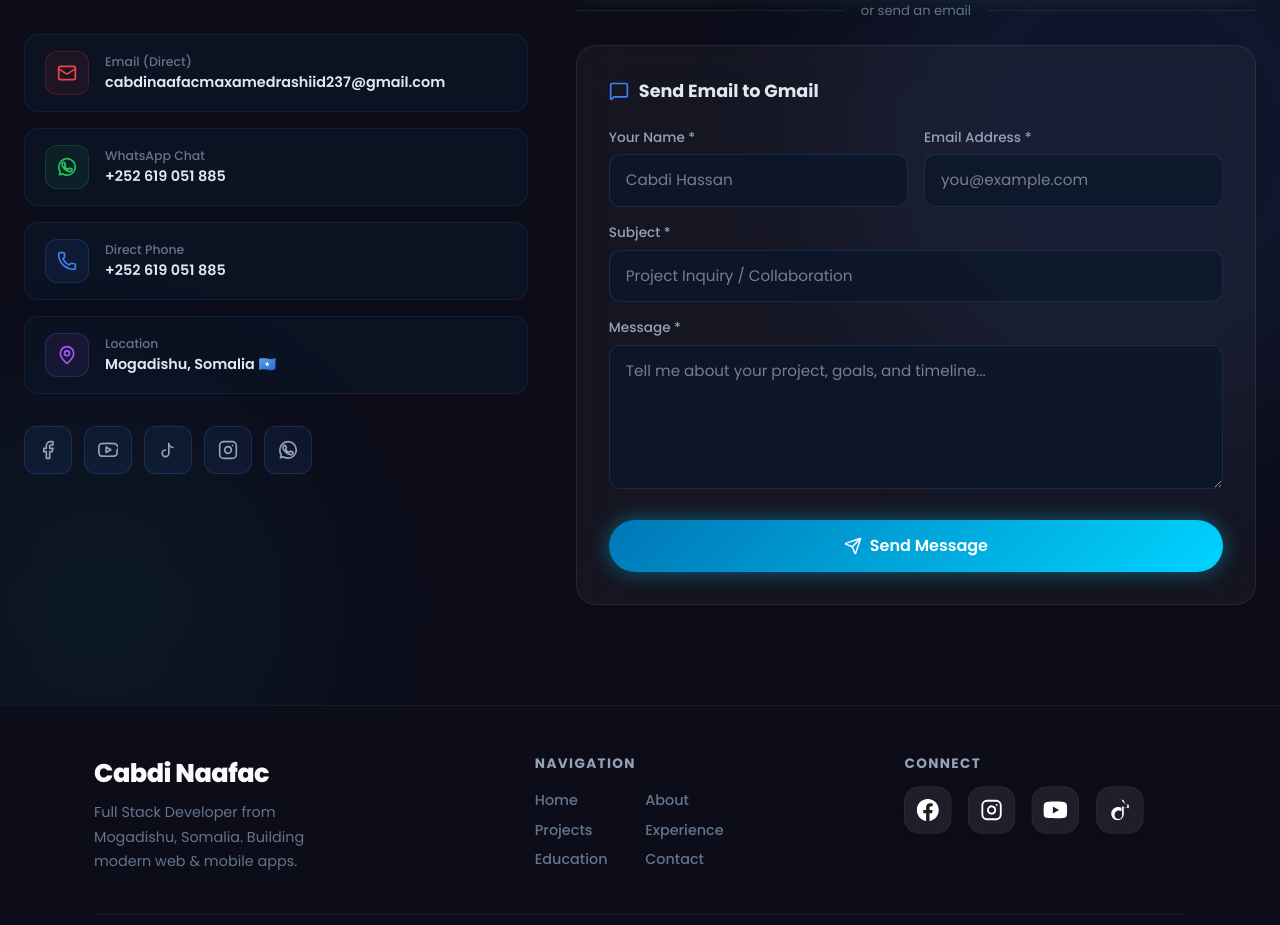
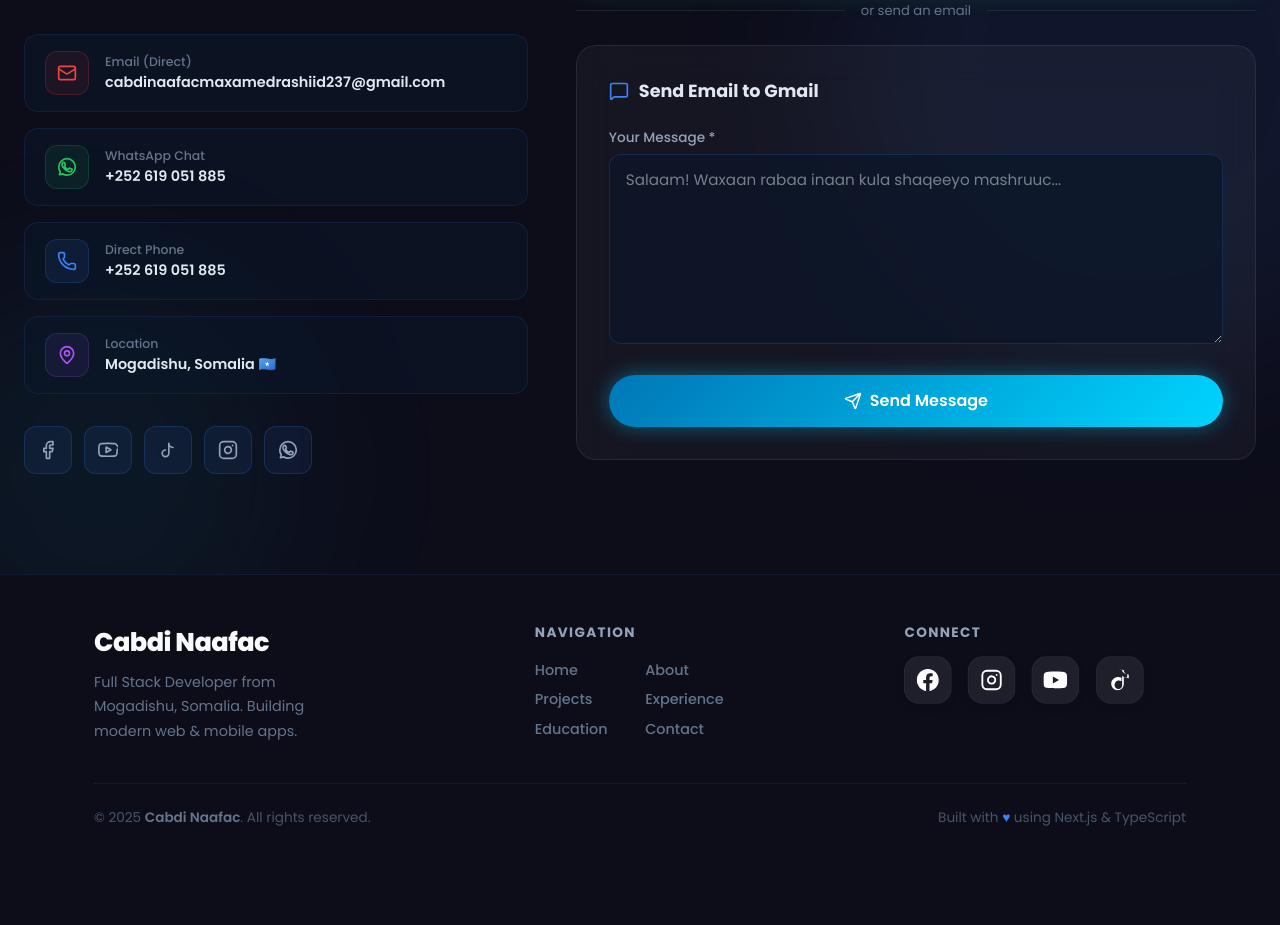
Before and after one commit to cabdinaafacmaxamedrashiid2/cabdi-naafac, a Next.js app: page / in a window 1280 px wide. Shown: the part 8161-9086 px from the top of the page. After the commit the page ends 9014 px from the top, so only its background shows below. Built offline with nearby package versions, Linux system fonts and the light colour scheme.

Commit message:
feat: simplify contact form - message only, remove name/email/subject fields

```diff
--- a/components/Contact.tsx
+++ b/components/Contact.tsx
@@ -444,115 +444,26 @@ export default function Contact() {
                 netlify-honeypot="bot-field"
               >
                 <input type="hidden" name="form-name" value="contact" />
-                <div
-                  style={{
-                    display: "grid",
-                    gridTemplateColumns: "1fr 1fr",
-                    gap: "1rem",
-                    marginBottom: "1rem",
-                  }}
-                  className="form-grid"
-                >
-                  <div>
-                    <label
-                      htmlFor="name"
-                      style={{ display: "block", color: "#94a3b8", fontSize: "0.85rem", marginBottom: "6px", fontWeight: 500 }}
-                    >
-                      Your Name *
-                    </label>
-                    <input
-                      id="name"
-                      type="text"
-                      name="name"
-                      required
-                      value={formData.name}
-                      onChange={(e) => setFormData({ ...formData, name: e.target.value })}
-                      placeholder="Cabdi Hassan"
-                      style={inputStyle}
-                      onFocus={(e) => {
-                        (e.target as HTMLElement).style.borderColor = "#3b82f6";
-                        (e.target as HTMLElement).style.boxShadow = "0 0 0 3px rgba(59,130,246,0.1)";
-                      }}
-                      onBlur={(e) => {
-                        (e.target as HTMLElement).style.borderColor = "rgba(59,130,246,0.2)";
-                        (e.target as HTMLElement).style.boxShadow = "none";
-                      }}
-                    />
-                  </div>
-                  <div>
-                    <label
-                      htmlFor="email"
-                      style={{ display: "block", color: "#94a3b8", fontSize: "0.85rem", marginBottom: "6px", fontWeight: 500 }}
-                    >
-                      Email Address *
-                    </label>
-                    <input
-                      id="email"
-                      type="email"
-                      name="email"
-                      required
-                      value={formData.email}
-                      onChange={(e) => setFormData({ ...formData, email: e.target.value })}
-                      placeholder="you@example.com"
-                      style={inputStyle}
-                      onFocus={(e) => {
-                        (e.target as HTMLElement).style.borderColor = "#3b82f6";
-                        (e.target as HTMLElement).style.boxShadow = "0 0 0 3px rgba(59,130,246,0.1)";
-                      }}
-                      onBlur={(e) => {
-                        (e.target as HTMLElement).style.borderColor = "rgba(59,130,246,0.2)";
-                        (e.target as HTMLElement).style.boxShadow = "none";
-                      }}
-                    />
-                  </div>
-                </div>
-
-                <div style={{ marginBottom: "1rem" }}>
-                  <label
-                    htmlFor="subject"
-                    style={{ display: "block", color: "#94a3b8", fontSize: "0.85rem", marginBottom: "6px", fontWeight: 500 }}
-                  >
-                    Subject *
-                  </label>
-                  <input
-                    id="subject"
-                    type="text"
-                    name="subject"
-                    required
-                    value={formData.subject}
-                    onChange={(e) => setFormData({ ...formData, subject: e.target.value })}
-                    placeholder="Project Inquiry / Collaboration"
-                    style={inputStyle}
-                    onFocus={(e) => {
-                      (e.target as HTMLElement).style.borderColor = "#3b82f6";
-                      (e.target as HTMLElement).style.boxShadow = "0 0 0 3px rgba(59,130,246,0.1)";
-                    }}
-                    onBlur={(e) => {
-                      (e.target as HTMLElement).style.borderColor = "rgba(59,130,246,0.2)";
-                      (e.target as HTMLElement).style.boxShadow = "none";
-                    }}
-                  />
-                </div>
 
                 <div style={{ marginBottom: "1.5rem" }}>
                   <label
                     htmlFor="message"
                     style={{ display: "block", color: "#94a3b8", fontSize: "0.85rem", marginBottom: "6px", fontWeight: 500 }}
                   >
-                    Message *
+                    Your Message *
                   </label>
                   <textarea
                     id="message"
                     name="message"
                     required
-                    rows={5}
+                    rows={7}
                     value={formData.message}
                     onChange={(e) => setFormData({ ...formData, message: e.target.value })}
-                    placeholder="Tell me about your project, goals, and timeline..."
+                    placeholder="Salaam! Waxaan rabaa inaan kula shaqeeyo mashruuc..."
                     style={{
                       ...inputStyle,
                       resize: "vertical" as const,
-                      minHeight: "120px",
+                      minHeight: "150px",
                     }}
                     onFocus={(e) => {
                       (e.target as HTMLElement).style.borderColor = "#3b82f6";
--- a/components/WhatsAppWidget.tsx
+++ b/components/WhatsAppWidget.tsx
@@ -143,6 +143,9 @@ export default function WhatsAppWidget() {
           <p style={{ color: "#475569", fontSize: "0.72rem", textAlign: "center", margin: "10px 0 0" }}>
             🔒 Your message goes directly to WhatsApp
           </p>
+          <p style={{ color: "#334155", fontSize: "0.72rem", textAlign: "center", margin: "6px 0 0" }}>
+            ← Dib ugu soo noqo browser-ka si aad website-ka ugu laabato
+          </p>
         </div>
       )}
 
```
